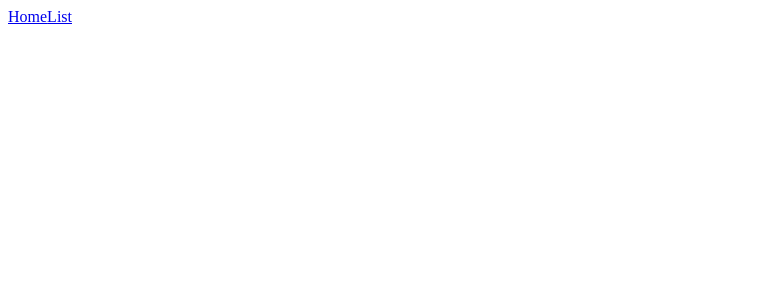
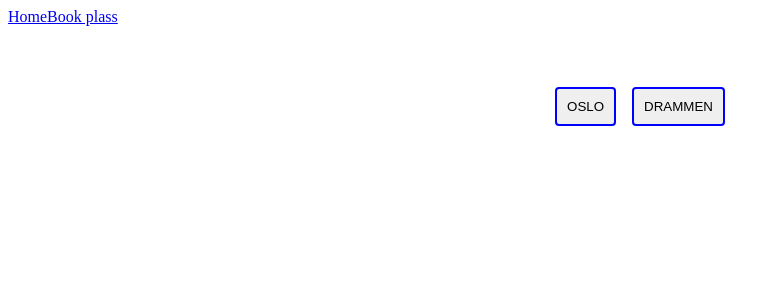
Before and after one commit to Mads-Power/Booking-App, a React (Vite) app in the folder Booking/client/: page /OfficeLayout in a window 1280 px wide. Before the commit this address had no page. Shown: the top 300 px of the page, without its empty margins (0-780 px from the left). Built offline with nearby package versions, Linux system fonts and the light colour scheme.

Commit message:
home, routes, btns for offices

```diff
--- a/Booking/client/src/App.tsx
+++ b/Booking/client/src/App.tsx
@@ -1,8 +1,8 @@
-import List from "./components/List";
 import Home from "./components/Home";
 import { Routes, Route } from "react-router-dom";
 import { Navbar } from "./components/NavBar";
 import { Container } from "react-bootstrap";
+import OfficeLayout from "./components/Layout/OfficeLayout";
 
 function App() {
   return (
@@ -11,7 +11,7 @@ function App() {
       <Container className="mb-4">
         <Routes>
           <Route path="/" element={<Home />} />
-          <Route path="/list" element={<List />} />
+          <Route path="/OfficeLayout" element={<OfficeLayout />} />
         </Routes>
       </Container>
     </div>
--- a/Booking/client/src/components/Layout/OfficeLayout.tsx
+++ b/Booking/client/src/components/Layout/OfficeLayout.tsx
@@ -1,10 +1,34 @@
-import React from 'react';
+import React from "react";
+import styled from "styled-components";
+
+const Container = styled.div`
+  display: flex;
+  justify-content: center;
+  align-items: center;
+  position: relative;
+  min-height: 10rem;
+  gap: 1em;
+`;
+
+const ChooseOfficeButton = styled.button`
+  padding: 10px;
+  border: 2px solid blue;
+  border-radius: 4px;
+
+  @media screen and (max-width: 45em) {
+    padding: 1rem 1rem;
+    font-size: 1.5rem;
+    margin: 0.5rem;
+  }
+`;
 
 const OfficeLayout = () => {
   return (
     <>
-      <p>OSLO</p>
-      <p>Drammen</p>
+      <Container>
+        <ChooseOfficeButton>OSLO</ChooseOfficeButton>
+        <ChooseOfficeButton>DRAMMEN</ChooseOfficeButton>
+      </Container>
     </>
   );
 };
--- a/Booking/client/src/components/NavBar.tsx
+++ b/Booking/client/src/components/NavBar.tsx
@@ -1,6 +1,10 @@
 import { Container, Nav, Navbar as NavbarBs } from "react-bootstrap";
 import { NavLink } from "react-router-dom";
+import styled from "styled-components";
 
+const MarginRight = styled.div`
+  margin-right: 1rem;
+`;
 export function Navbar() {
   return (
     <NavbarBs sticky="top" className="bg-white shadow-sm mb-3">
@@ -9,8 +13,9 @@ export function Navbar() {
           <Nav.Link to="/" as={NavLink}>
             Home
           </Nav.Link>
-          <Nav.Link to="/list" as={NavLink}>
-            List
+
+          <Nav.Link to="/OfficeLayout" as={NavLink}>
+            Book plass
           </Nav.Link>
         </Nav>
       </Container>
```
Also changed, not shown: Booking/client/package.json (+4 -3 lines), 1 other file (tests, documents, lock files or other folders).
